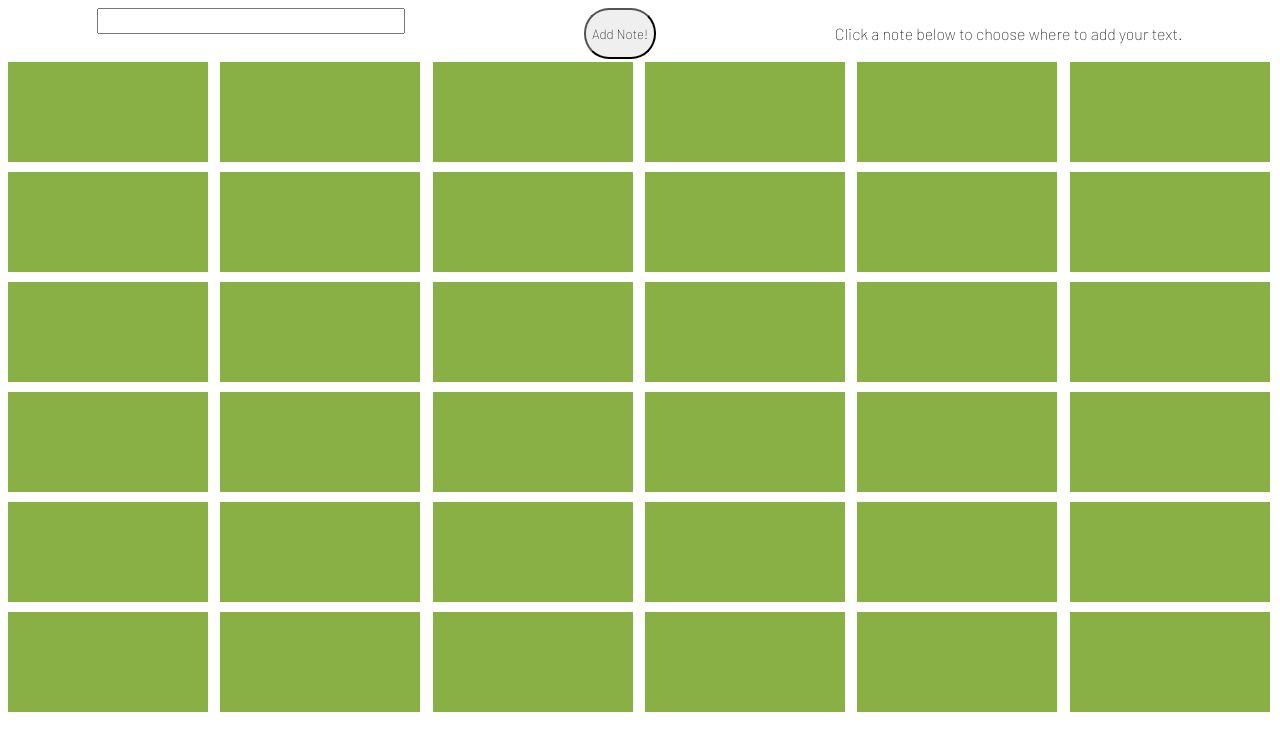
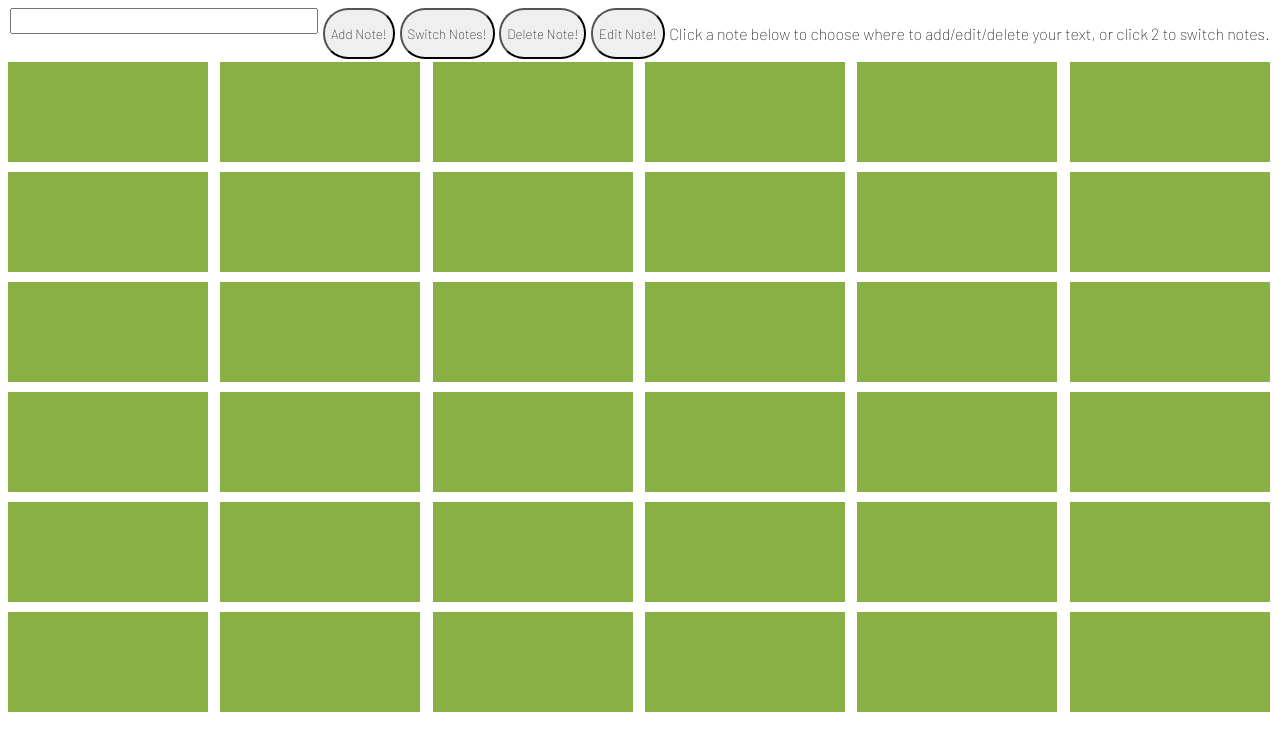
Before and after one commit to vinejars/playbooknotes, a plain HTML site: page index.html in a window 1280 px wide. Drawn offline with Linux system fonts and the light colour scheme.

Commit message:
feat: can edit, delete, and switch notes

```diff
--- a/app.js
+++ b/app.js
@@ -51,18 +51,56 @@ if(noteArray.length < 2 && !noteArray.includes(currentNote)){
     console.log('spliced array: ', noteArray)
 } else if(noteArray.length === 2){
     noteArray = [];
-    alert('You cannot select more than 2 notes at a time!')
+    alert(`You can't select more than 2 notes at a time!`)
 }
 currentNote = null;
 }
 
 const addNote = function(){
-    if(noteArray.length === 2){
+    if(noteArray.length === 2 && !noteArray[1].innerText){
     noteArray[1].innerText = document.querySelector("input").value
     document.querySelector("input").value = ''
-    } else {
+    } else if (!noteArray[0].innerText && noteArray.length !== 2){
     noteArray[0].innerText = document.querySelector("input").value
     document.querySelector("input").value = ''
-
+    }
+    else{
+        alert(`You can't add a note to a pre-existing note!`)
     }
 }
+
+const switchNotes = function(){
+    if(noteArray.length === 2){
+        let text1;
+        let text2;
+        text1 = noteArray[0].innerText;
+        text2 = noteArray[1].innerText;
+        noteArray[1].innerText = text1;
+        noteArray[0].innerText = text2;
+
+    } else {
+        alert(`You've gotta click 2 notes to switch 'em!`)
+    }
+}
+
+const deleteNote = function(){
+    if(noteArray.length === 2){
+    noteArray[1].innerText = null;
+    } else{
+    noteArray[0].innerText = null;
+    }
+}
+
+const editNote = function(){
+    if(noteArray.length === 2 && noteArray[1].innerText){
+       let newText = prompt('Please edit note below:', `${noteArray[1].innerText}`);
+       console.log(newText)
+       noteArray[1].innerText = newText;
+        } else if (noteArray.length !== 2 && noteArray[0].innerText){
+         let newText = prompt('Please edit note below:', `${noteArray[0].innerText}`)
+         console.log(newText)
+          noteArray[0].innerText = newText;
+        } else {
+            alert(`There needs to be text to edit!`)
+        }
+    }
--- a/index.html
+++ b/index.html
@@ -11,7 +11,10 @@
 <nav>
     <input class="note-text" type='text' maxlength=255/>
     <button onClick="addNote()">Add Note!</button>
-    <p>Click a note below to choose where to add your text.</p>
+    <button onClick="switchNotes()">Switch Notes!</button>
+    <button onClick='deleteNote()'>Delete Note!</button>
+    <button onClick='editNote()'>Edit Note!</button>
+    <p>Click a note below to choose where to add/edit/delete your text, or click 2 to switch notes.</p>
 </nav>
 
 <div class="notes">
```
